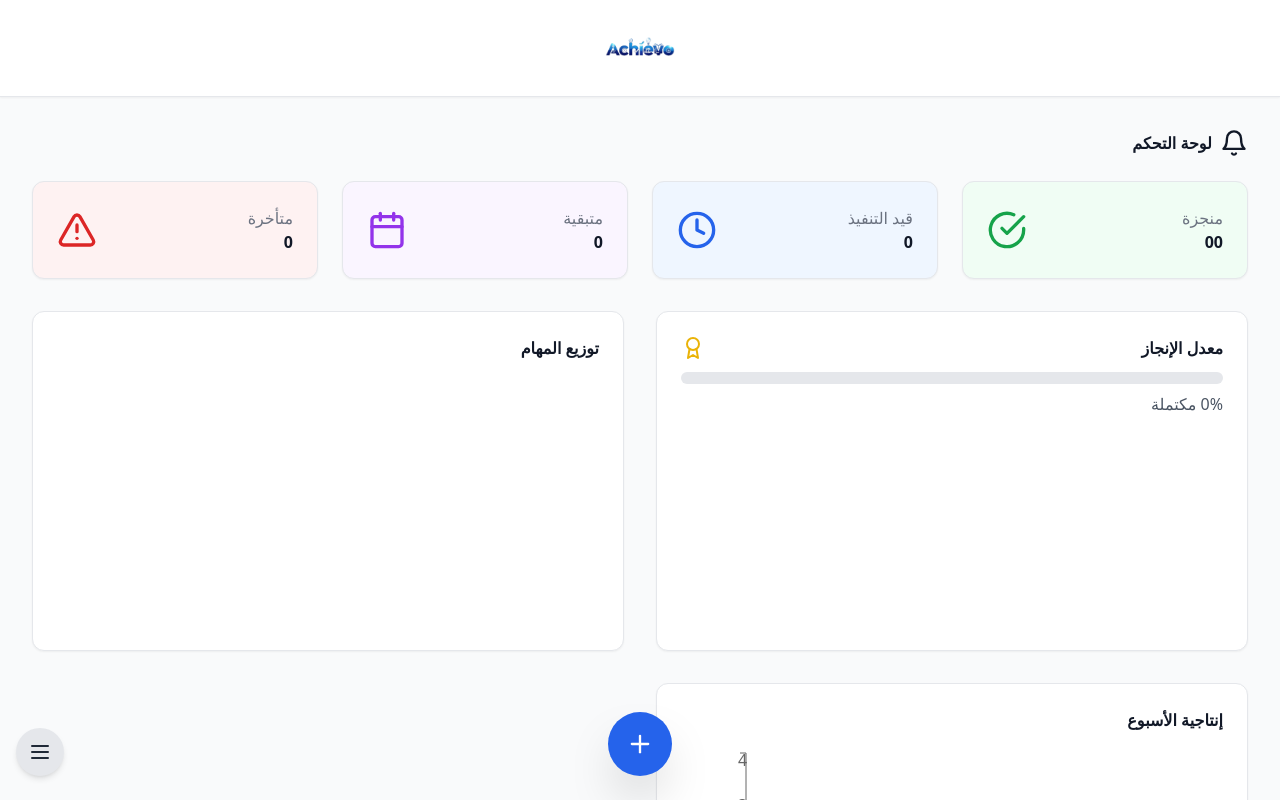
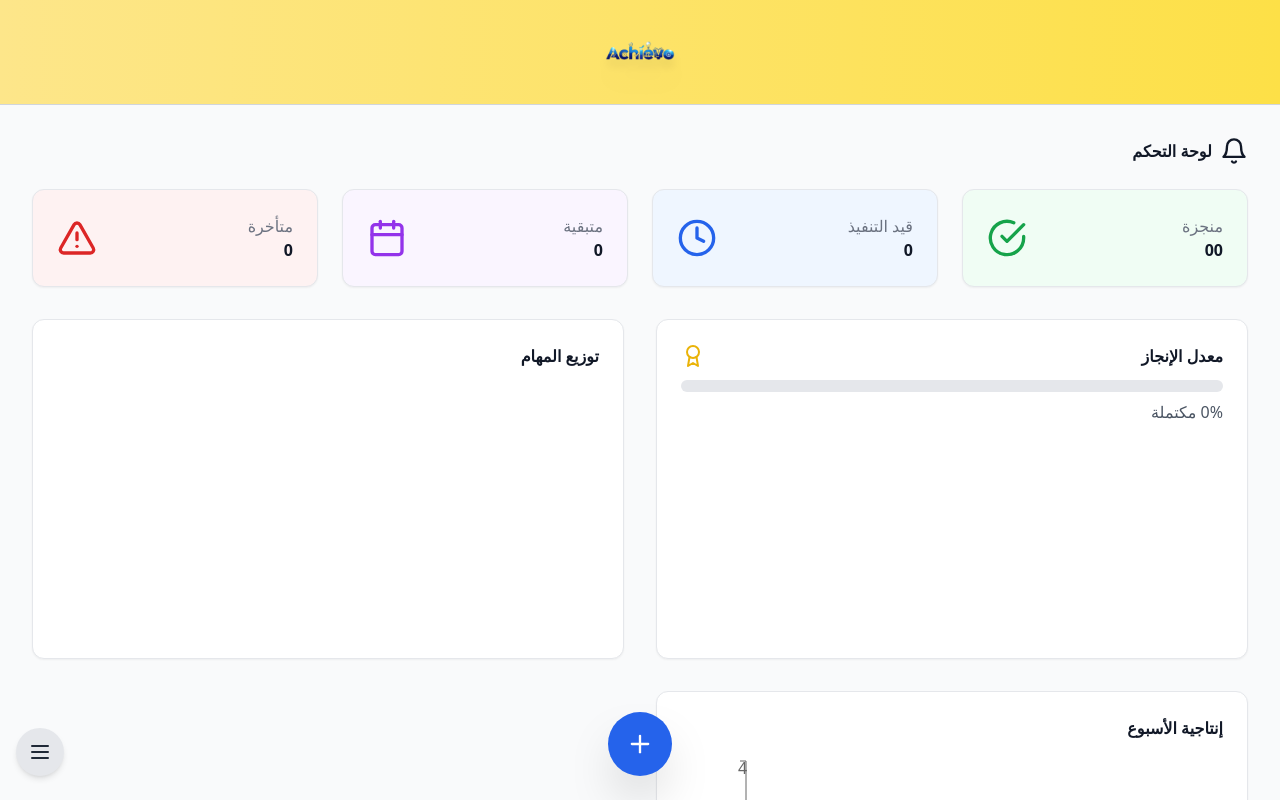
Before and after one commit to momu1372001-byte/-_Achivo, a React (Vite) app: page / in a window 1280 px wide. Shown: the top 800 px of the page. Built offline with nearby package versions, Linux system fonts and the light colour scheme.

Commit message:
final update before build apk

```diff
--- a/src/components/Header.tsx
+++ b/src/components/Header.tsx
@@ -1,4 +1,5 @@
 import React from "react";
+import { motion } from "framer-motion";
 
 interface HeaderProps {
   language: "ar" | "en";
@@ -7,24 +8,36 @@ interface HeaderProps {
 export const Header: React.FC<HeaderProps> = ({ language }) => {
   return (
     <header
-      className="bg-white shadow-sm border-b border-gray-200 dark:bg-gray-900 dark:border-gray-700 flex justify-center items-center"
+      className="
+        transition-colors duration-500
+        bg-gradient-to-r from-amber-200 to-yellow-300
+        dark:from-gray-900 dark:to-gray-800
+        backdrop-blur-sm
+        flex justify-center items-center
+        border-b border-gray-300 dark:border-gray-700
+      "
       dir={language === "ar" ? "rtl" : "ltr"}
       style={{
-        paddingTop: 0,
-        paddingBottom: 0,
+        paddingTop: "0.25rem",
+        paddingBottom: "0.25rem",
         lineHeight: 0,
         height: "auto",
       }}
     >
-      {/* ✅ اللوجو فقط في المنتصف، والهيدر أنحف ما يمكن */}
-      <img
+      {/* 🎯 لوجو يتحرك كل فترة */}
+      <motion.img
         src="/logo.png"
         alt="Achievo Logo"
-        className="w-48 h-24 object-contain"
-        style={{
-          margin: 0,
-          padding: 0,
-          display: "block",
+        className="w-48 h-24 object-contain drop-shadow-xl"
+        animate={{
+          rotate: [0, 0, 0, 10, 0], // يهتز أو يميل شويه كل فترة
+          scale: [1, 1, 1.05, 1, 1], // يعمل نبضة خفيفة
+        }}
+        transition={{
+          duration: 2, // مدة الحركة نفسها
+          repeat: Infinity, // تتكرر
+          repeatDelay: 6, // 🔥 كل 6 ثواني تحصل الحركة مرة واحدة
+          ease: "easeInOut",
         }}
       />
     </header>
```
